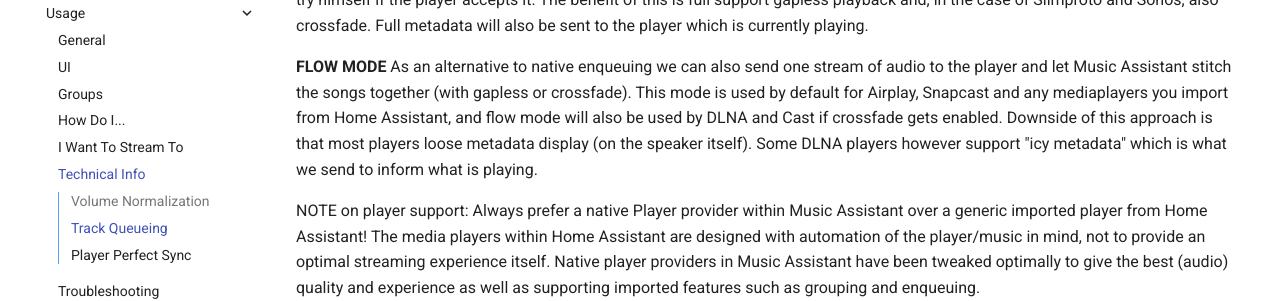
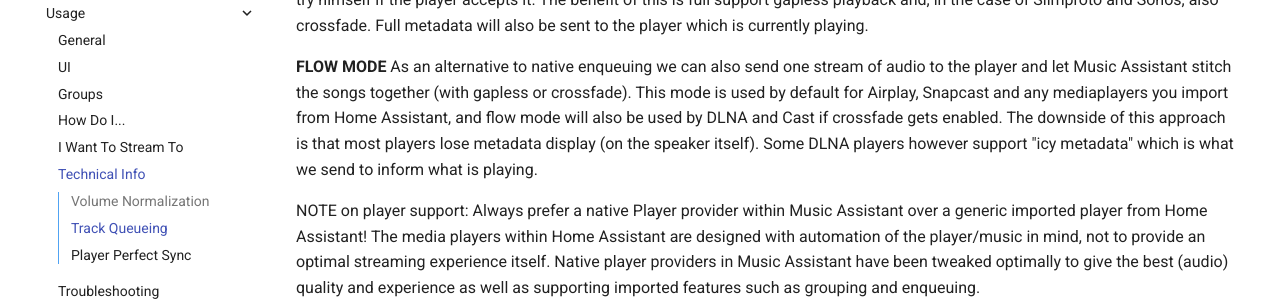
Before and after one commit to pwbriggs/music-assistant.github.io, an MkDocs documentation site: the page built from docs/faq/tech-info.md, in a window 1280 px wide and 900 px high, scrolled down 1253 px. Shown: the part 203-504 px from the top of the window. Built offline with MkDocs 1.6.1 and Material for MkDocs 9.7.7, drawn with Linux system fonts in a browser that asks for light colours.

Commit message:
Update docs/faq/tech-info.md
Co-authored-by: OzGav <gavnosp@hotmail.com>

```diff
--- a/docs/faq/tech-info.md
+++ b/docs/faq/tech-info.md
@@ -37,7 +37,7 @@
 The player has native enqueue support so we tell it what the next track will be right before the current one ends. This is a special feature that not all players support. Its supported (and by default enabled) for example on Slimproto, Google Cast and Sonos players. Some DLNA players support it but others don't so we offer a player setting to enable it so a user can try himself if the player accepts it. The benefit of this is full support gapless playback and, in the case of Slimproto and Sonos, also crossfade. Full metadata will also be sent to the player which is currently playing.
 
 **FLOW MODE**
-As an alternative to native enqueuing we can also send one stream of audio to the player and let Music Assistant stitch the songs together (with gapless or crossfade). This mode is used by default for Airplay, Snapcast and any mediaplayers you import from Home Assistant, and flow mode will also be used by DLNA and Cast if crossfade gets enabled. Downside of this approach is that most players loose metadata display (on the speaker itself). Some DLNA players however support "icy metadata" which is what we send to inform what is playing.
+As an alternative to native enqueuing we can also send one stream of audio to the player and let Music Assistant stitch the songs together (with gapless or crossfade). This mode is used by default for Airplay, Snapcast and any mediaplayers you import from Home Assistant, and flow mode will also be used by DLNA and Cast if crossfade gets enabled. The downside of this approach is that most players lose metadata display (on the speaker itself). Some DLNA players however support "icy metadata" which is what we send to inform what is playing.
 
 NOTE on player support: Always prefer a native Player provider within Music Assistant over a generic imported player from Home Assistant!
 The media players within Home Assistant are designed with automation of the player/music in mind, not to provide an optimal streaming experience itself.
```
